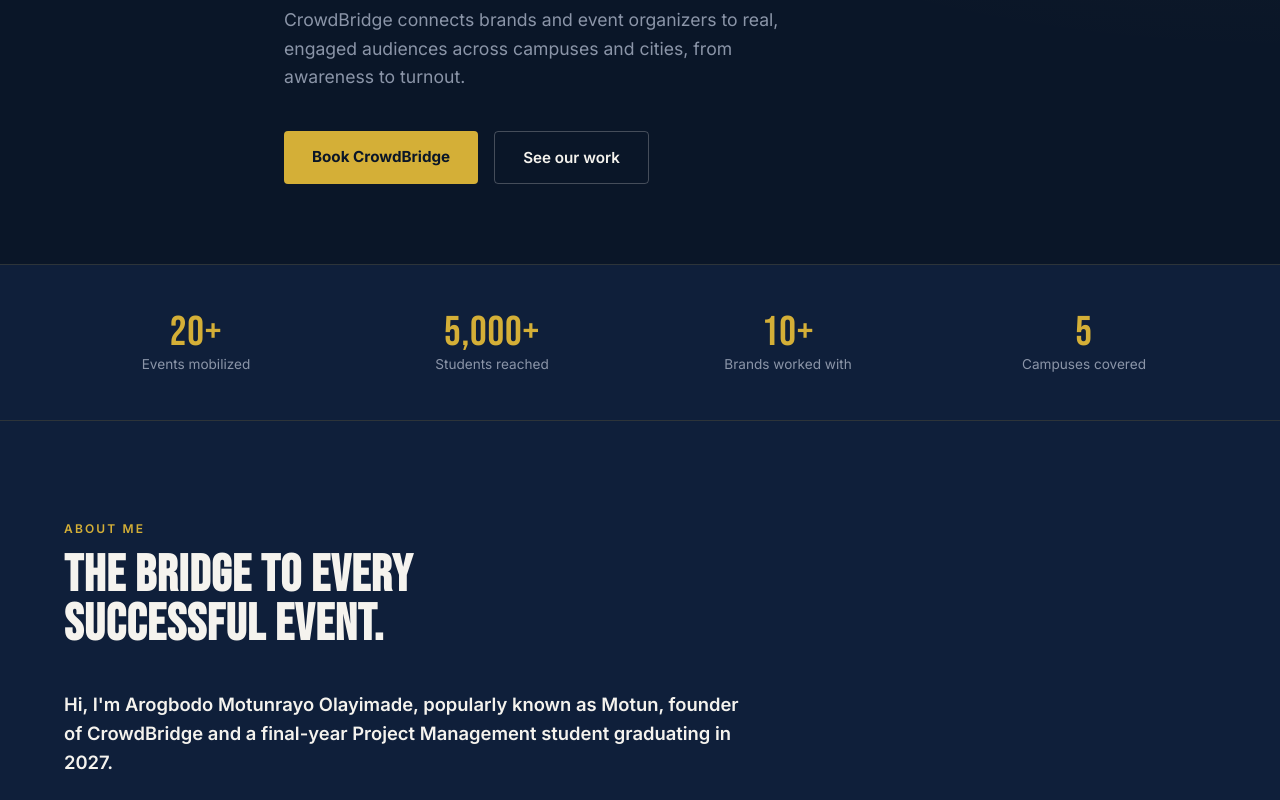
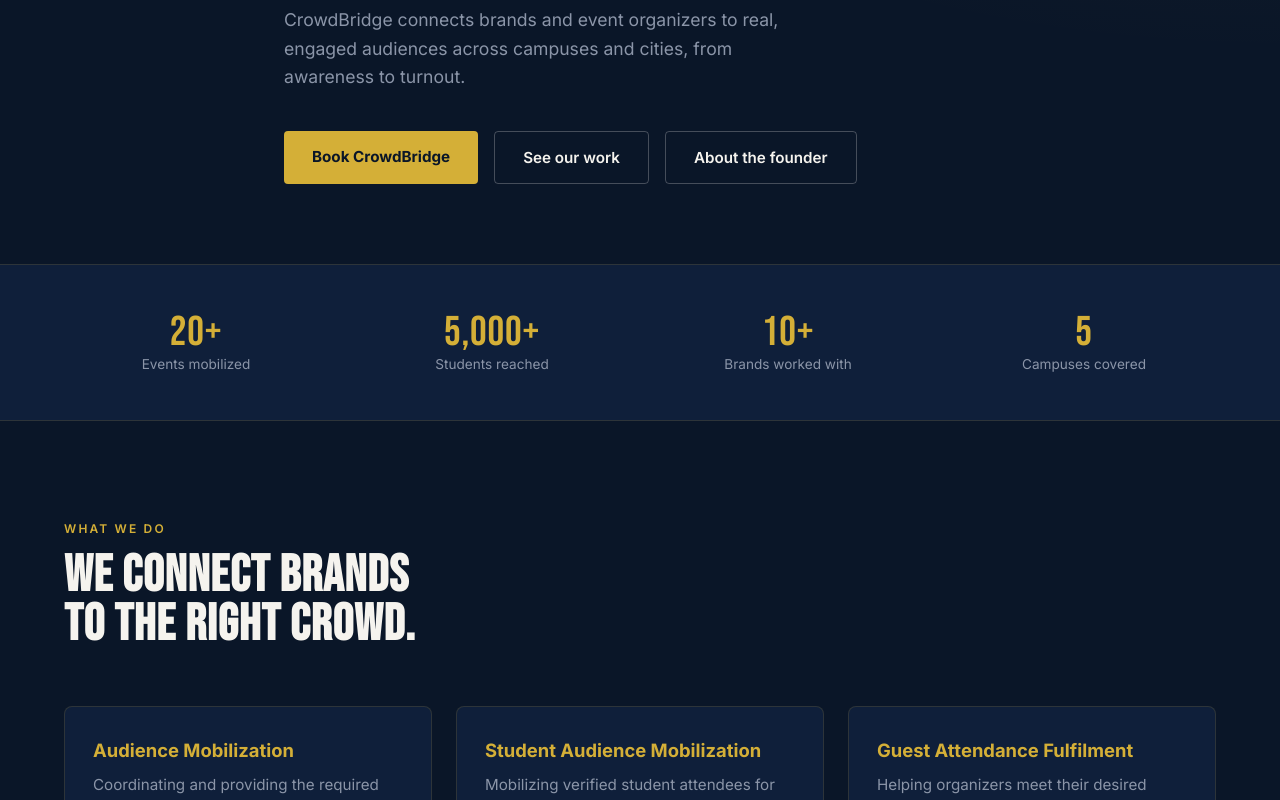
Before and after one commit to He-is-Henry/crowdbridge, a Next.js app: page / in a window 1280 px wide. Shown: the part 520-1320 px from the top of the page. Built offline with nearby package versions, Linux system fonts and the light colour scheme.

Commit message:
Adjusted about the founder position and linking

```diff
--- a/app/page.tsx
+++ b/app/page.tsx
@@ -14,10 +14,10 @@
       <main>
         <Hero />
         <Stats />
-        <AboutMe />
         <About />
         <Gallery />
         <Contact />
+        <AboutMe />
       </main>
       <Footer />
     </>
--- a/components/AboutMe.tsx
+++ b/components/AboutMe.tsx
@@ -14,8 +14,10 @@
         <div className={styles.body}>
           <p className={styles.intro}>
             Hi, I&apos;m Arogbodo Motunrayo Olayimade, popularly known as Motun,
-            founder of CrowdBridge and a final-year Project Management student
-            graduating in 2027.
+            founder of CrowdBridge and a final-year Project Management Technology
+            student at the prestigious Lagos State University (LASU), with a
+            passion for delivering professional audience mobilization solutions
+            that contribute to successful events.
           </p>
           <p className={styles.text}>
             I help event organizers, brands, and agencies achieve their audience
--- a/components/Hero.tsx
+++ b/components/Hero.tsx
@@ -43,6 +43,9 @@
           <a href="#work" className={styles.secondaryCta}>
             See our work
           </a>
+          <a href="#about-me" className={styles.secondaryCta}>
+            About the founder
+          </a>
         </div>
       </div>
     </section>
```
